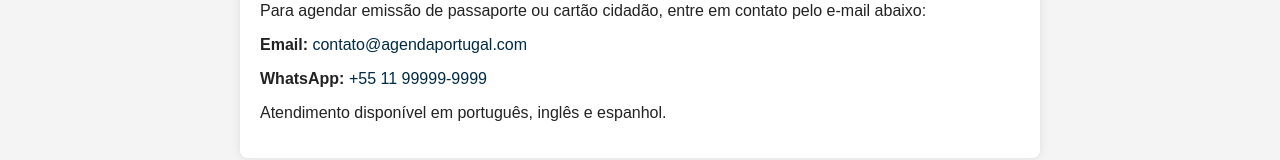
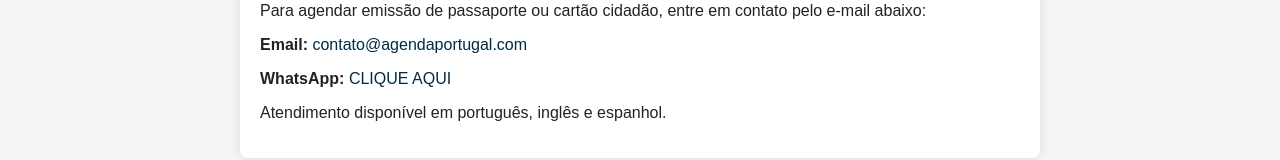
Before and after one commit to ricoayade/appointments, a plain HTML site: page index.html in a window 1280 px wide. Shown: the part 258-418 px from the top of the page. Drawn offline with Linux system fonts and the light colour scheme.

Commit message:
index.html

```diff
--- a/index.html
+++ b/index.html
@@ -57,7 +57,7 @@
       <h2>Entre em contato</h2>
       <p>Para agendar emissão de passaporte ou cartão cidadão, entre em contato pelo e-mail abaixo:</p>
       <p><strong>Email:</strong> <a href="mailto:contato@agendaportugal.com">contato@agendaportugal.com</a></p>
-      <p><strong>WhatsApp:</strong> <a href="https://wa.me/5511999999999" target="_blank">+55 11 99999-9999</a></p>
+      <p><strong>WhatsApp:</strong> <a href="https://wa.me/5511911525807" target="_blank">CLIQUE AQUI</a></p>
       <p>Atendimento disponível em português, inglês e espanhol.</p>
     </div>
   </main>
```
